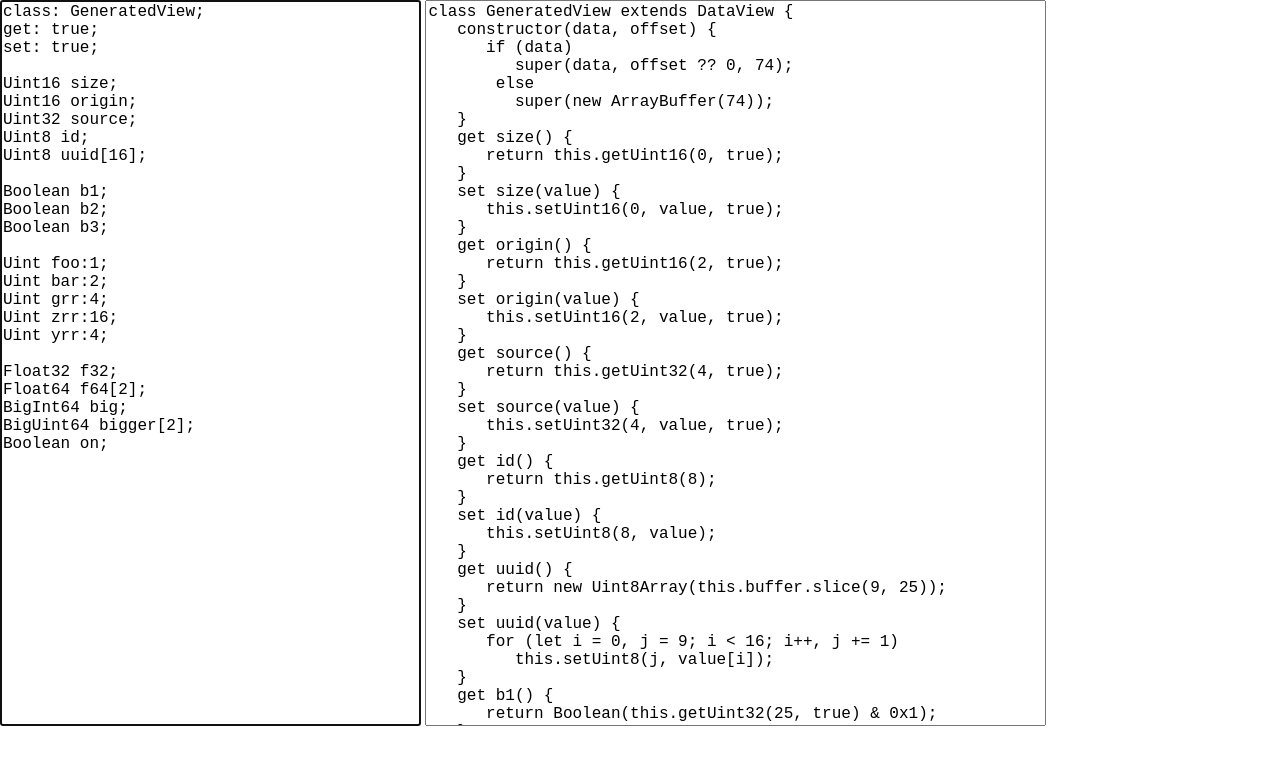
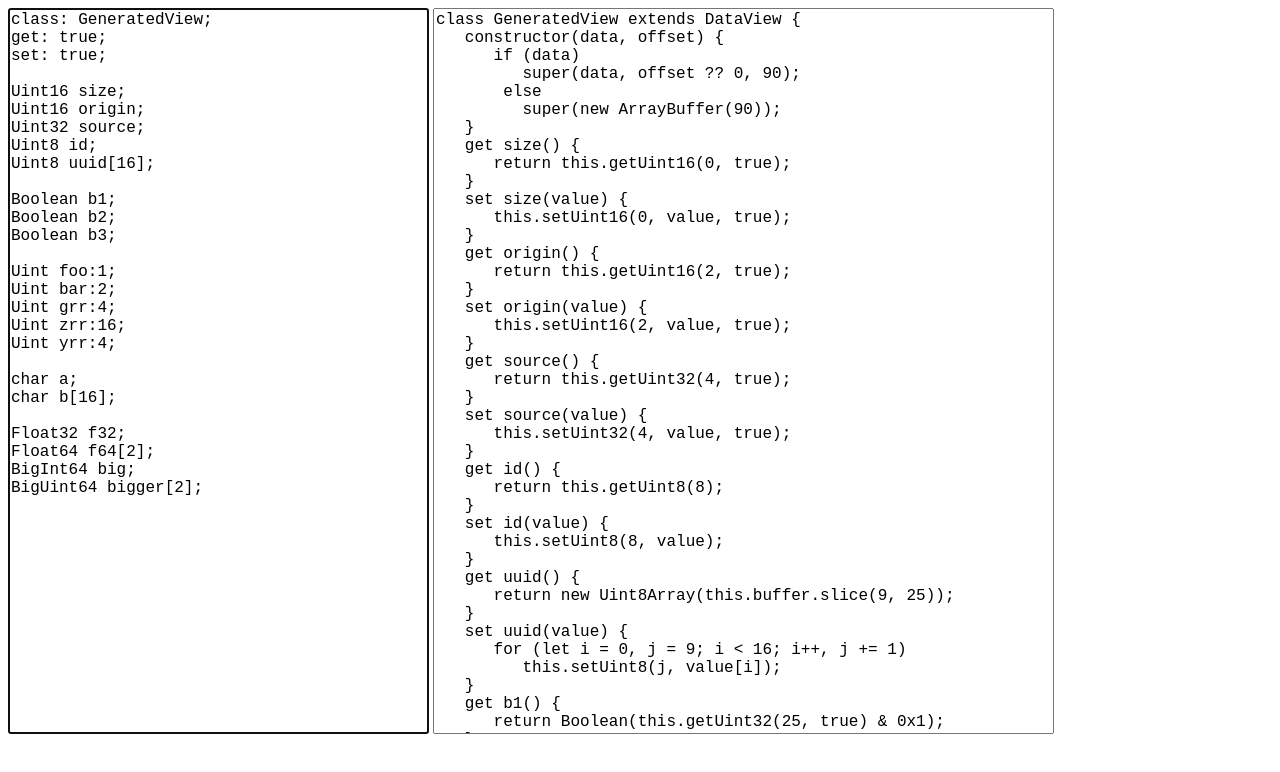
Before and after one commit to phoddie/compileDataView, a plain HTML site: page index.html in a window 1280 px wide. Drawn offline with Linux system fonts and the light colour scheme.

Commit message:
clean-up & to-do list

```diff
--- a/compileDataView.js
+++ b/compileDataView.js
@@ -15,6 +15,17 @@
 *
 *   You should have received a copy of the GNU General Public License
 *   along with the Moddable SDK Tools.  If not, see <http://www.gnu.org/licenses/>.
+*/
+
+/*
+
+	to do:
+
+		- could use (and cache( Uint8Array view of this.buffer for faster strings
+		- "xs" setting -- when false, don't use String.fromArrayBuffer and ArrayBuffer.fromString
+		- bitfields that align to byte and are a multiple of 8 special case
+		- "align" setting - control alignment of 2 and 4 byte fields
+
 */
 
 const byteCounts = {
@@ -309,7 +320,7 @@ function compileDataView(input) {
 				case "Boolean":
 					flushBitfields(1);
 					if (undefined !== arrayCount)
-						throw new Error(`Boolean cannot have array line ${lineNumber}`);
+						throw new Error(`Boolean cannot have array at line ${lineNumber}`);
 
 					if (undefined !== bitCount)
 						throw new Error(`cannot use bitfield with type "${type}" at line ${lineNumber}`);
@@ -345,7 +356,7 @@ function compileDataView(input) {
 
 	if (errors.length) {
 		errors.unshift("*****")
-		errors.push("***")
+		errors.push("*****")
 		errors.push("")
 	}
 
--- a/index.html
+++ b/index.html
@@ -5,29 +5,7 @@
 		<meta name="Description" content="compileDataView">
 		<title>Compile Data View</title>
 		<script type="module" crossorigin src="./compileDataView.js"></script>
-<style>
-html, body, div, pre {
-	margin: 0;
-	padding: 0;
-	border: 0;
-	outline: 0;
-}
-html, body, div {
-	font-size: 100%;
-	font-family: sans-serif;
-	font-weight: normal;
-	font-style: normal;
-}
-:root {
-  --app-background: #e6ebf3;
-  --app-border: 1px solid #C0C0C0;
-  --app-color: black;
-  --app-item-background: #fcfcfc;
-  --mod-background: #f0f0f0;
-  --mod-border: 1px solid #C0C0C0;
-  --mod-color: black;
-  --mod-item-background: #fcfcfc;
-}
+		<style>
 textarea {
 	resize: none;
 	font-family: monospace;
@@ -35,12 +13,10 @@ textarea {
 	font-weight: 500,
 	background-color:#fcfcfc;
 }
-</style>
-</head>
-
+		</style>
+	</head>
 <body>
 
-<row>
 <textarea id="viewDescription" name="viewDescription" rows="40" cols="40" spellcheck="false" autofocus="true">
 class: GeneratedView;
 get: true;
@@ -62,16 +38,17 @@ Uint grr:4;
 Uint zrr:16;
 Uint yrr:4;
 
+char a;
+char b[16];
+
 Float32 f32;
 Float64 f64[2];
 BigInt64 big;
 BigUint64 bigger[2];
-Boolean on;
 </textarea>
 
 <textarea id="viewCode" name="viewCode" rows="40" cols="60" readonly="true" spellcheck="false">
 </textarea>
-</row>
 
 <script type="module" crossorigin>
 const viewDescription = document.getElementById('viewDescription');
@@ -81,7 +58,6 @@ viewCode.textContent = compileDataView(viewDescription.value);
 viewDescription.addEventListener('input', e => {
 	viewCode.textContent = compileDataView(e.target.value);
 });
-
 </script>
 
 </body>
```
